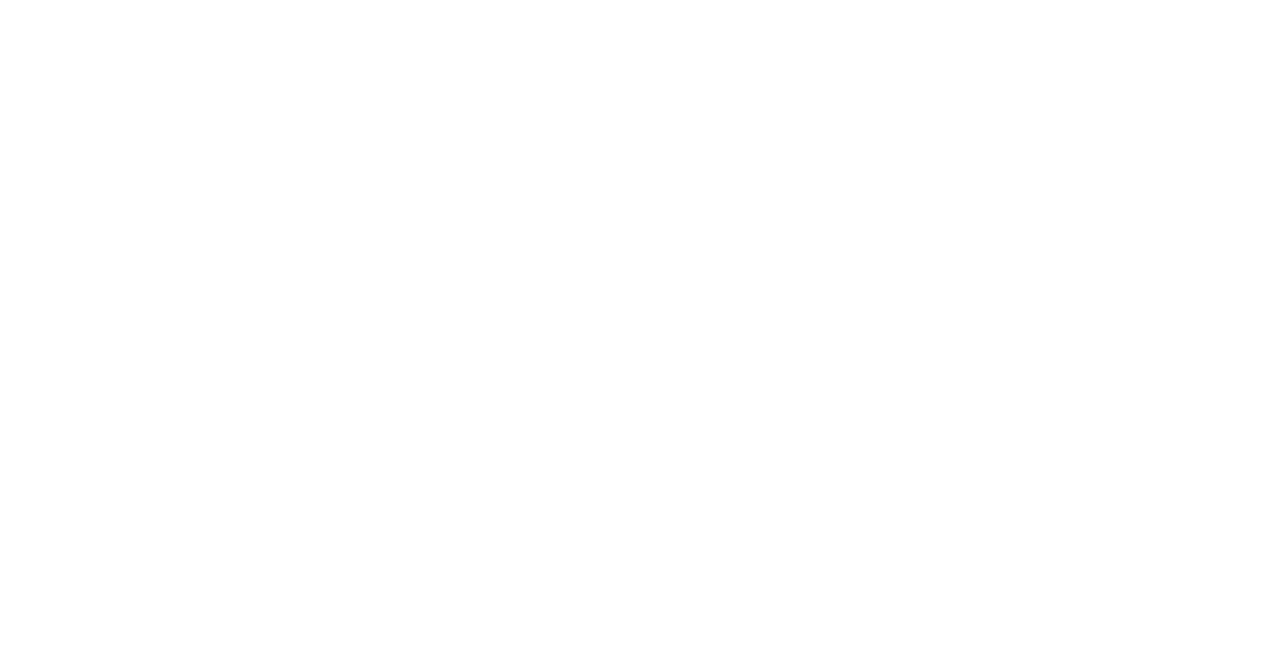
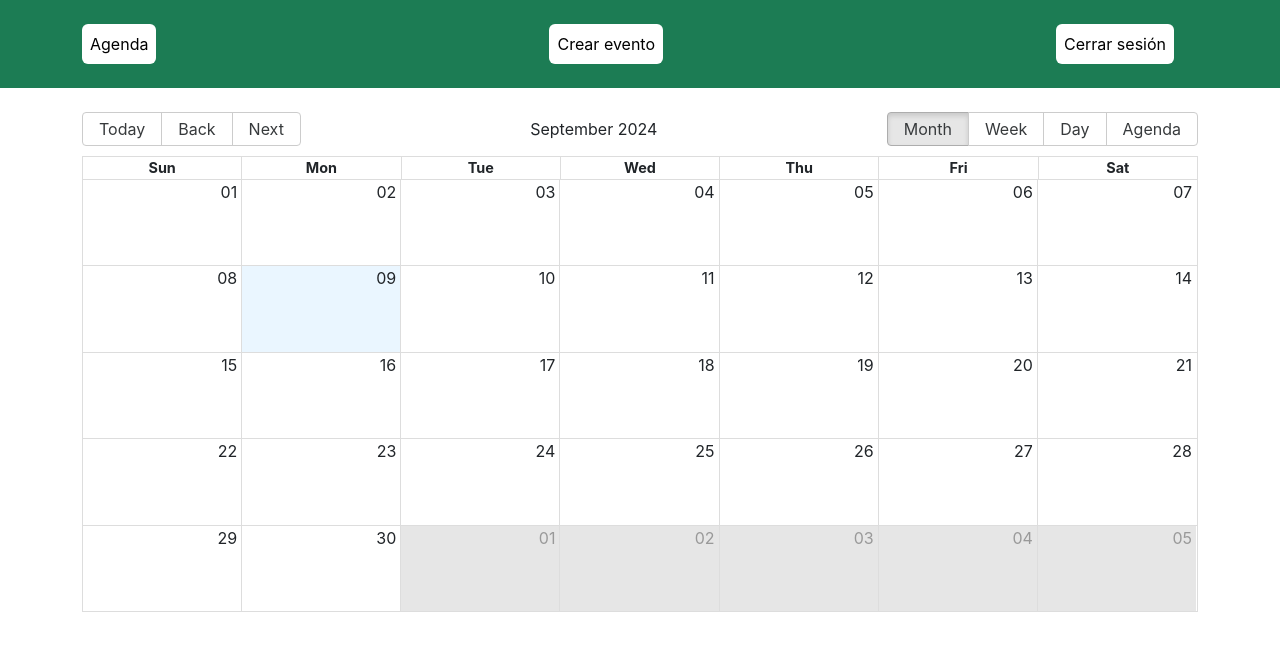
Before and after one commit to nottwithtt/comiteseguridad, a React (Create React App) app in the folder frontend/: page /scheduling in a window 1280 px wide. Before the commit this address had no page. Shown: the top 650 px of the page. Built offline with nearby package versions, Linux system fonts and the light colour scheme; no server answers.

Commit message:
Conexión inicial entre páginas web
Ahora se puede acceder a todo.

```diff
--- a/frontend/src/components/AdminNavbar.js
+++ b/frontend/src/components/AdminNavbar.js
@@ -24,22 +24,66 @@
         <div className="collapse navbar-collapse">
           <ul className="navbar-nav me-auto mb-3 mb-lg-3">
             <li className="nav-item me-4 mt-3">
-              <Link to="/calendar" className="nav-link text-white">
+              <Link to="/scheduling" className="nav-link text-black rounded" style={{background: "white"}}>
                 Agenda
               </Link>
             </li>
           </ul>
         </div>
+        <div className="collapse navbar-collapse">
+          <ul className="navbar-nav me-auto mb-3 mb-lg-3">
+            <li className="nav-item me-4 mt-3">
+              <Link to="/register_event" className="nav-link text-black rounded" style={{background: "white"}}>
+                Crear evento
+              </Link>
+            </li>
+          </ul>
+        </div>
         <div className="d-flex">
-          <Button
-            text="Cerrar sesión"
-            bootstrap="btn mx-2"
-            color="#73E2A7"
-            width="150px"
-            onclickHandler={logout}
-          ></Button>
+          <ul className="navbar-nav me-auto mb-3 mb-lg-3">
+            <li className="nav-item me-4 mt-3">
+              <Link to="/calendar" className="nav-link text-black rounded" style={{background: "white"}}>
+              Cerrar sesión
+              </Link>
+            </li>
+          </ul>
         </div>
       </div>
+      {/*<div className="container">
+        <div className="collapse navbar-collapse">
+          <ul className="navbar-nav me-auto mb-3 mb-lg-3">
+            <li className="nav-item me-4 mt-3">
+              <Link to="/scheduling"
+              className="nav-link text-black rounded"
+              style={{background: "white"}}>
+                Agenda
+              </Link>
+            </li>
+          </ul>
+        </div>
+        <div className="collapse navbar-collapse">
+          <ul className="navbar-nav me-auto mb-3 mb-lg-3">
+            <li className="nav-item me-4 mt-3">
+              <Link to="/register_event"
+              className="nav-link text-black rounded"
+              style={{background: "white"}}>
+                Crear nuevo evento
+              </Link>
+            </li>
+          </ul>
+        </div>
+        <div className="collapse navbar-collapse">
+          <ul className="navbar-nav me-auto mb-3 mb-lg-3">
+            <li className="nav-item me-4 mt-3">
+              <Link to="/calendar"
+              className="nav-link text-black rounded"
+              style={{background: "white"}}>
+                Cerrar sesión
+              </Link>
+            </li>
+          </ul>
+        </div>
+      </div>*/}
     </nav>
   );
 }
--- a/frontend/src/components/App.js
+++ b/frontend/src/components/App.js
@@ -3,6 +3,7 @@
 import { appContext } from "../context";
 import Protected from "./Protected";
 import Login from "../pages/Login";
+import AdminCalendarView from "../pages/AdminCalendarView";
 import CalendarView from "../pages/CalendarView";
 import EventView from "../pages/EventView";
 import EventEdit from "../pages/EventEdit";
@@ -48,6 +49,14 @@
           }
         />
         <Route
+          path="/scheduling"
+          element={
+            <Protected ctx={ctx} loggedIn={!true} forRole={2}>
+              <AdminCalendarView/>
+            </Protected>
+          }
+        />
+        <Route
           path="/login"
           element={
             <Protected ctx={ctx} loggedIn={false} forRole={null}>
--- /dev/null
+++ b/frontend/src/pages/AdminCalendarView.js
@@ -0,0 +1,81 @@
+import React, { useEffect, useState } from "react";
+import AdminWindow from "../components/AdminWindow";
+import { Calendar, dateFnsLocalizer } from "react-big-calendar";
+import format from "date-fns/format";
+import parse from "date-fns/parse";
+import startOfWeek from "date-fns/startOfWeek";
+import getDay from "date-fns/getDay";
+import enUS from "date-fns/locale/en-US";
+import { addHours } from "date-fns";
+import Event from "../components/Event";
+import axios from "axios";
+import { BACKEND_ROUTE } from "../scripts/constants";
+import { Link } from "react-router-dom";
+
+const locales = {
+  "en-US": enUS,
+};
+
+const localizer = dateFnsLocalizer({
+  format,
+  parse,
+  startOfWeek,
+  getDay,
+  locales,
+});
+
+function SchedulingView() {
+  const [events, setEvents] = useState([]);
+
+  useEffect(() => {
+
+    axios({
+      method: "get",
+      withCredentials: true,
+      url: BACKEND_ROUTE + "/general/get_events",
+    }).then((res) => {
+      const response = res.data;
+      const formattedEvents = formatEvents(response.result);
+      setEvents(formattedEvents);
+    });
+
+  }, []);
+
+  const formatEvents = (events) => {
+    const formattedEvents = [];
+
+    for (let i = 0; i < events.length; i++) {
+      const event = events[i];
+
+      const formattedEvent = {
+        start: new Date(event.date),
+        end: addHours(new Date(event.date), event.durationinhours),
+        title: event.name,
+        url: "/edit_event/" + event._id,
+      };
+
+      formattedEvents.push(formattedEvent);
+    }
+
+    return formattedEvents;
+  };
+
+  return (
+    <AdminWindow>
+      <div className="mt-4 mb-4">
+        <Calendar
+          localizer={localizer}
+          events={events}
+          startAccessor="start"
+          endAccessor="end"
+          style={{ height: 500 }}
+          components={{
+            event: Event,
+          }}
+        />
+      </div>
+    </AdminWindow>
+  );
+}
+
+export default SchedulingView;
--- a/frontend/src/pages/CreateEvent.js
+++ b/frontend/src/pages/CreateEvent.js
@@ -145,7 +145,7 @@
             form="registerEventForm"
           />
           <Link
-            to={"/calendar"}
+            to={"/scheduling"}
             className="btn btn-block fa-lg mb-4"
             style={{ backgroundColor: "#73E2A7", width: "150px" }}
           >
--- a/frontend/src/pages/EventEdit.js
+++ b/frontend/src/pages/EventEdit.js
@@ -326,7 +326,7 @@
   const closeModal = () => {
     setShowModal(false);
     if (!error && deleting) {
-      window.location.href = "/calendar";
+      window.location.href = "/scheduling";
     }
   };
 
--- a/frontend/src/pages/Login.js
+++ b/frontend/src/pages/Login.js
@@ -43,7 +43,7 @@
       setShowModal(true);
       setError(true);
     } else {
-      window.location.href = "/calendar";
+      window.location.href = "/scheduling";
     }
   };
 
```
